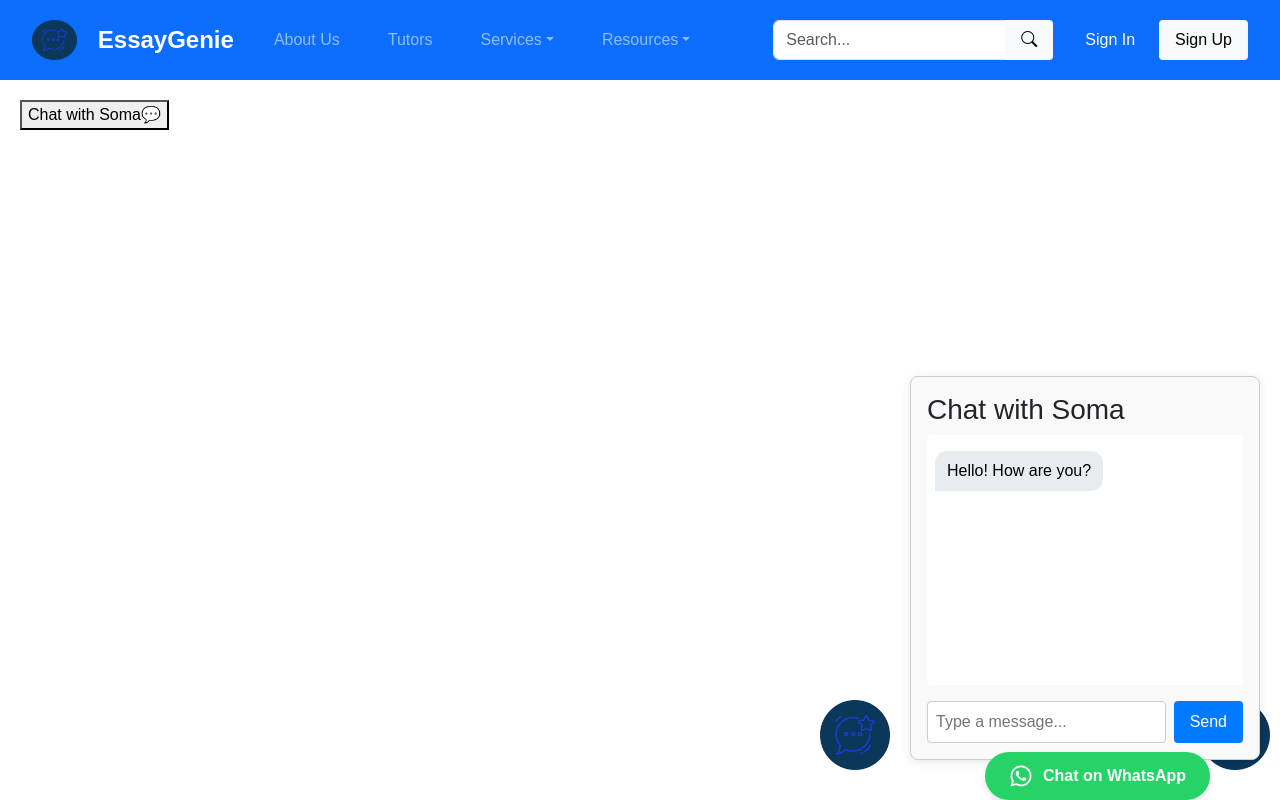
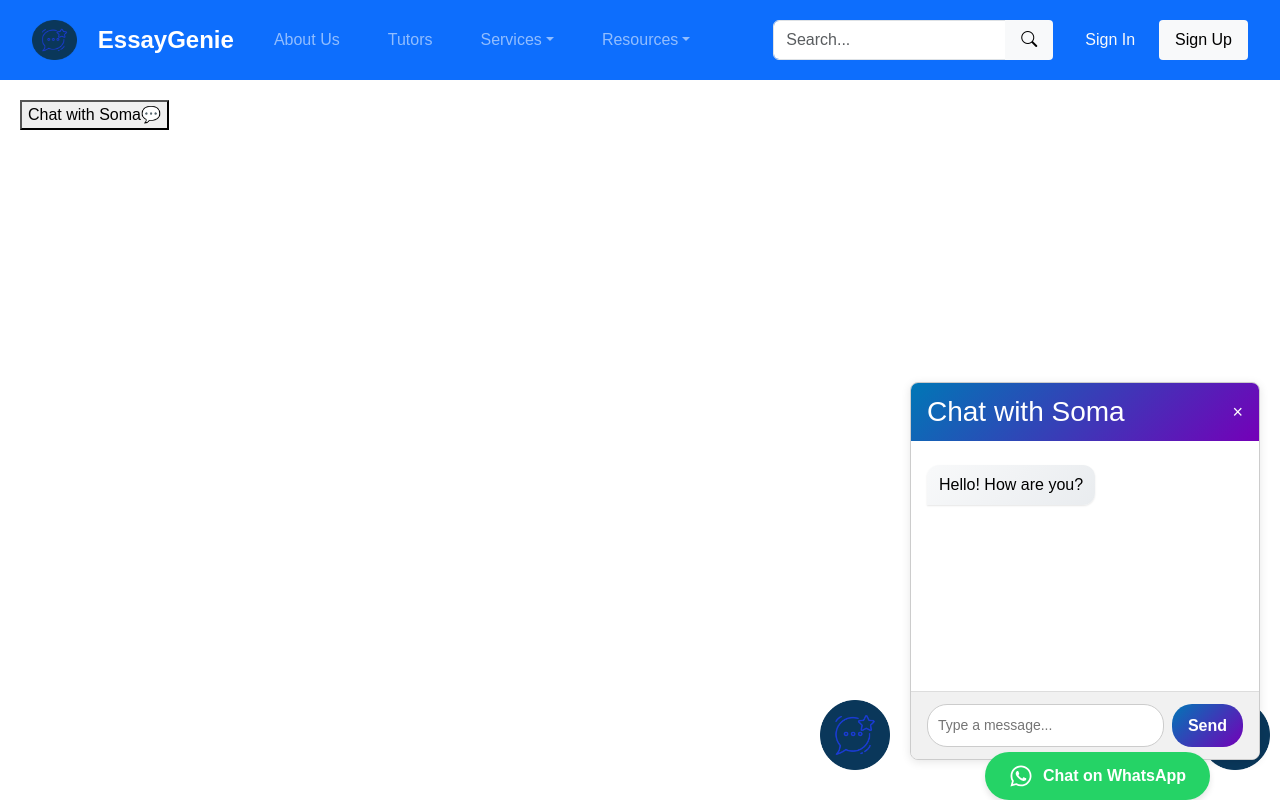
Before and after one commit to Opiii16/essay_genie-master, a React (Create React App) app: page /tidiochat in a window 1280 px wide. Both pictures are taken after a click on the element 1235 px from the left and 735 px from the top of the page. Built offline with nearby package versions, Linux system fonts and the light colour scheme.

Commit message:
Update TidioChat.jsx

```diff
--- a/src/components/TidioChat/TidioChat.jsx
+++ b/src/components/TidioChat/TidioChat.jsx
@@ -35,14 +35,13 @@ const TidioChat = () => {
 
   return (
     <div style={{ position: 'fixed', bottom: '40px', right: '20px', zIndex: 1000 }}>
-      {/* EssayGenie Icon - Replaced WhatsApp icon */}
+      {/* EssayGenie Icon */}
       <div
         onClick={toggleChat}
         style={{
           position: 'absolute',
           bottom: '0',
           right: isChatOpen ? '380px' : '0',
-          // backgroundColor: '#000000', // Changed from WhatsApp green to white
           color: 'white',
           borderRadius: '50%',
           width: '50px',
@@ -54,7 +53,8 @@ const TidioChat = () => {
           cursor: 'pointer',
           transition: 'right 0.3s ease',
           zIndex: 1001,
-          border: '1px solid #ccc' // Added border for visibility
+          border: '1px solid #ccc',
+          background: 'linear-gradient(135deg, #0077b6, #00b4d8)'
         }}
       >
         <img
@@ -68,25 +68,49 @@ const TidioChat = () => {
         />
       </div>
 
-      {/* Chat Widget - No changes below this line */}
+      {/* Chat Widget */}
       {isChatOpen && (
         <div style={{
           width: '350px',
           border: '1px solid #ccc',
           borderRadius: '8px',
-          padding: '16px',
+          padding: '0',
           backgroundColor: '#f9f9f9',
-          boxShadow: '0 2px 10px rgba(0,0,0,0.1)'
+          boxShadow: '0 2px 10px rgba(0,0,0,0.1)',
+          overflow: 'hidden'
         }}>
-          <h3 style={{ marginTop: 0 }}>Chat with Soma</h3>
+          {/* Chat header with gradient */}
+          <div style={{
+            padding: '12px 16px',
+            background: 'linear-gradient(135deg, #0077b6, #7400b8)',
+            color: 'white',
+            display: 'flex',
+            justifyContent: 'space-between',
+            alignItems: 'center'
+          }}>
+            <h3 style={{ margin: 0 }}>Chat with Soma</h3>
+            <button
+              onClick={toggleChat}
+              style={{
+                background: 'none',
+                border: 'none',
+                color: 'white',
+                fontSize: '18px',
+                cursor: 'pointer',
+                padding: '0',
+                margin: '0'
+              }}
+            >
+              ×
+            </button>
+          </div>
 
+          {/* Chat messages */}
           <div style={{
             height: '250px',
             overflowY: 'auto',
-            marginBottom: '16px',
-            padding: '8px',
-            backgroundColor: 'white',
-            borderRadius: '4px'
+            padding: '16px',
+            backgroundColor: 'white'
           }}>
             {messages.map((msg, index) => (
               <div key={index} style={{
@@ -97,8 +121,11 @@ const TidioChat = () => {
                   display: 'inline-block',
                   padding: '8px 12px',
                   borderRadius: msg.sender === 'user' ? '12px 12px 0 12px' : '12px 12px 12px 0',
-                  backgroundColor: msg.sender === 'user' ? '#007bff' : '#e9ecef',
-                  color: msg.sender === 'user' ? 'white' : 'black'
+                  background: msg.sender === 'user'
+                    ? 'linear-gradient(135deg, #0077b6, #00b4d8)'
+                    : 'linear-gradient(135deg, #f8f9fa, #e9ecef)',
+                  color: msg.sender === 'user' ? 'white' : 'black',
+                  boxShadow: '0 1px 2px rgba(0,0,0,0.1)'
                 }}>
                   {msg.text}
                 </div>
@@ -106,6 +133,12 @@ const TidioChat = () => {
             ))}
           </div>
 
+          {/* Input area */}
+          <div style={{
+            padding: '12px 16px',
+            backgroundColor: '#f1f1f1',
+            borderTop: '1px solid #ddd'
+          }}>
             <div style={{ display: 'flex' }}>
               <input
                 type="text"
@@ -115,25 +148,33 @@ const TidioChat = () => {
                 placeholder="Type a message..."
                 style={{
                   flex: 1,
-                padding: '8px',
-                borderRadius: '4px',
+                  padding: '10px',
+                  borderRadius: '20px',
                   border: '1px solid #ccc',
-                marginRight: '8px'
+                  marginRight: '8px',
+                  outline: 'none',
+                  fontSize: '14px'
                 }}
               />
               <button
                 onClick={handleSendMessage}
                 style={{
                   padding: '8px 16px',
-                backgroundColor: '#007bff',
+                  background: 'linear-gradient(135deg, #0077b6, #7400b8)',
                   color: 'white',
                   border: 'none',
-                borderRadius: '4px',
-                cursor: 'pointer'
+                  borderRadius: '20px',
+                  cursor: 'pointer',
+                  fontWeight: 'bold',
+                  transition: 'all 0.2s ease',
+                  ':hover': {
+                    opacity: 0.9
+                  }
                 }}
               >
                 Send
               </button>
+            </div>
           </div>
         </div>
       )}
```
Lines whose indentation alone changed are shown as unchanged.
